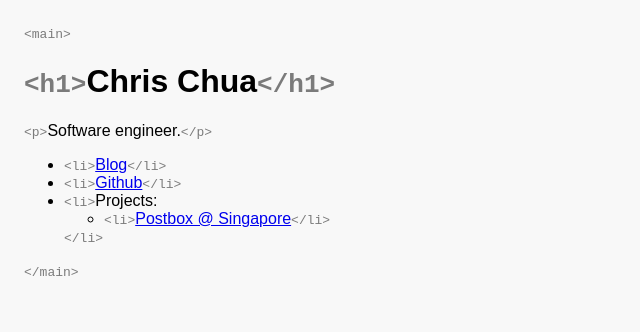
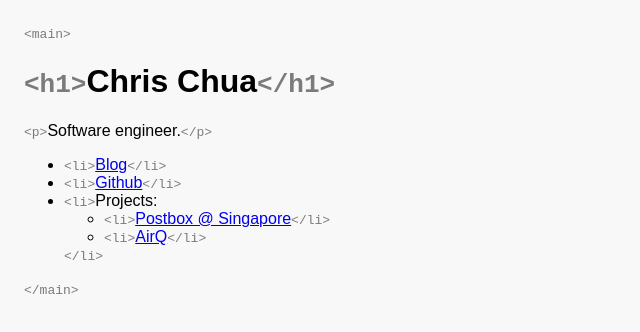
Before and after one commit to chrisirhc/sirh.cc, a Next.js app: page / in a window 1280 px wide. Shown: the top 332 px of the page, without its empty margins (0-640 px from the left). Built offline with nearby package versions, Linux system fonts and the light colour scheme.

Commit message:
feat: add AirQ to project links

```diff
--- a/pages/index.js
+++ b/pages/index.js
@@ -22,6 +22,9 @@
               <li>
                 <a href="https://postbox.b65.dev/">Postbox @ Singapore</a>
               </li>
+              <li>
+                <a href="https://airq.b65.dev/">AirQ</a>
+              </li>
             </ul>
           </li>
           {/* <a href="http://about.me/chrisirhc">about.me</a> */}
```
